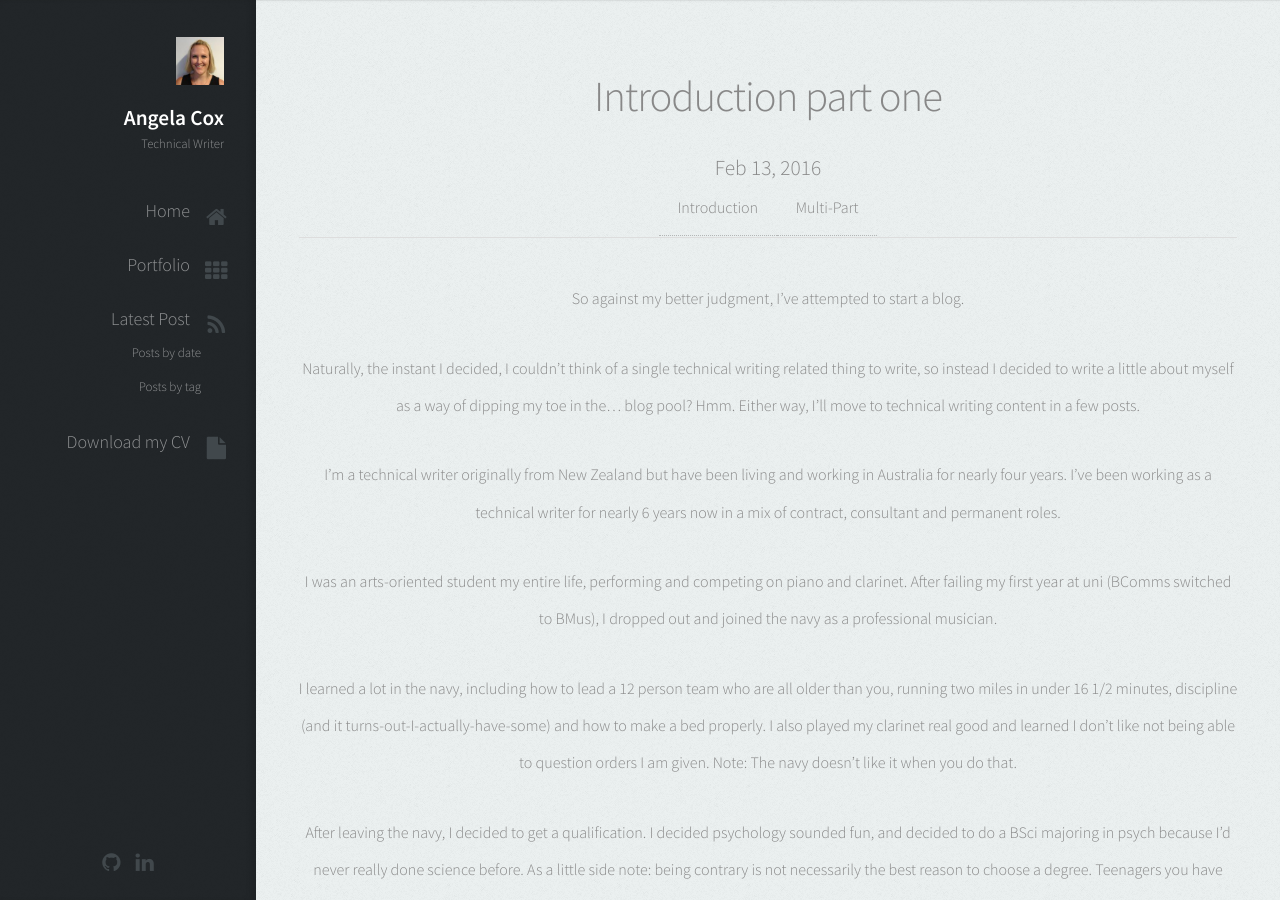
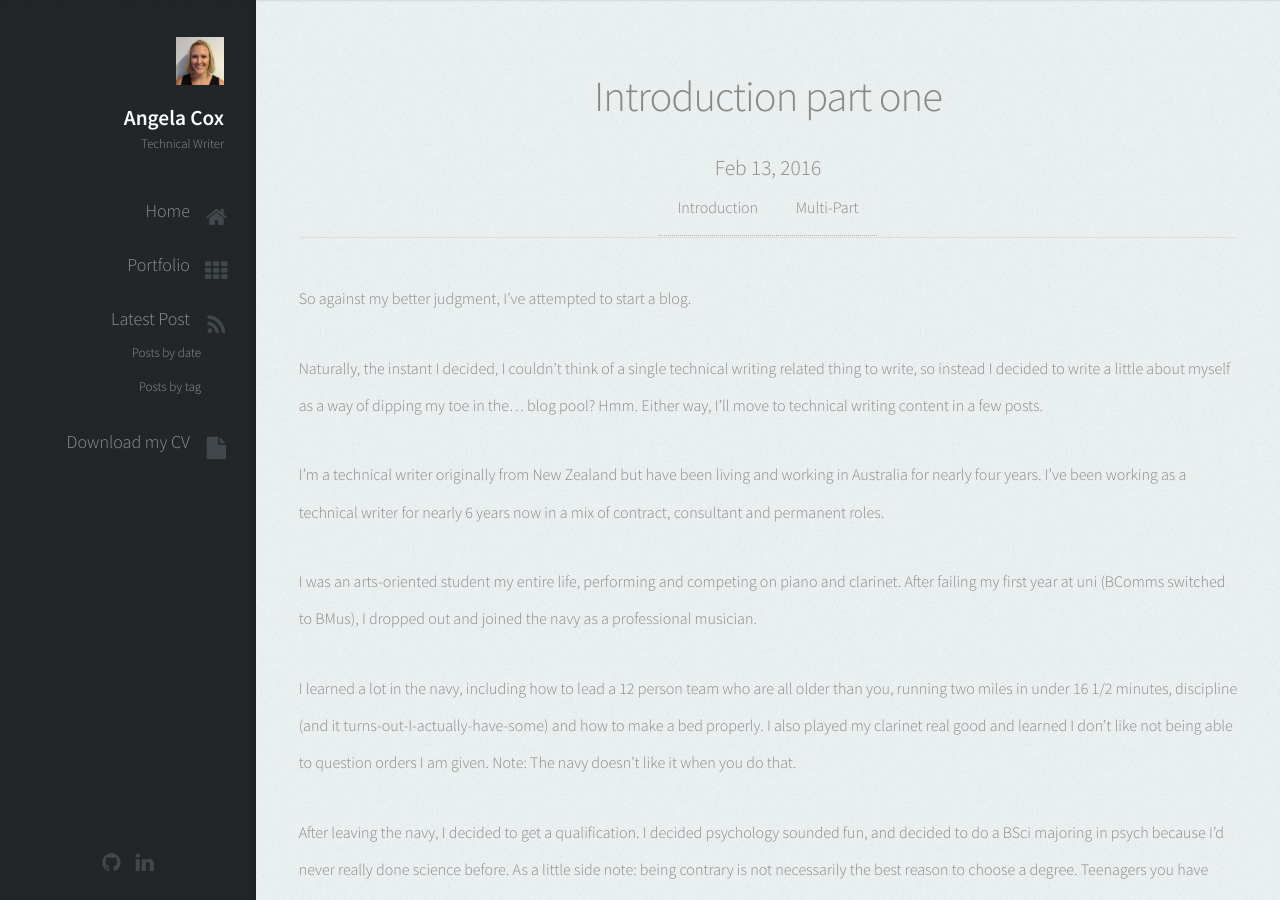
Before and after one commit to AngelaCox/UX-Portfolio, a Jekyll site: the page built from _posts/2016-02-13-introduction-part-one.markdown, in a window 1280 px wide and 900 px high. Built offline with Jekyll 4.4.1, drawn with Linux system fonts in a browser that asks for light colours.

Commit message:
Tweak post layout

```diff
--- a/_layouts/post.html
+++ b/_layouts/post.html
@@ -15,7 +15,7 @@ layout: default
         <hr />
       </header>
 
-      <article class="post-content" style="font-size: medium;">
+      <article class="post-content" style="font-size: medium; text-align: left;">
       {{ content }}
       </article>
       <footer class="post-footer">
```
